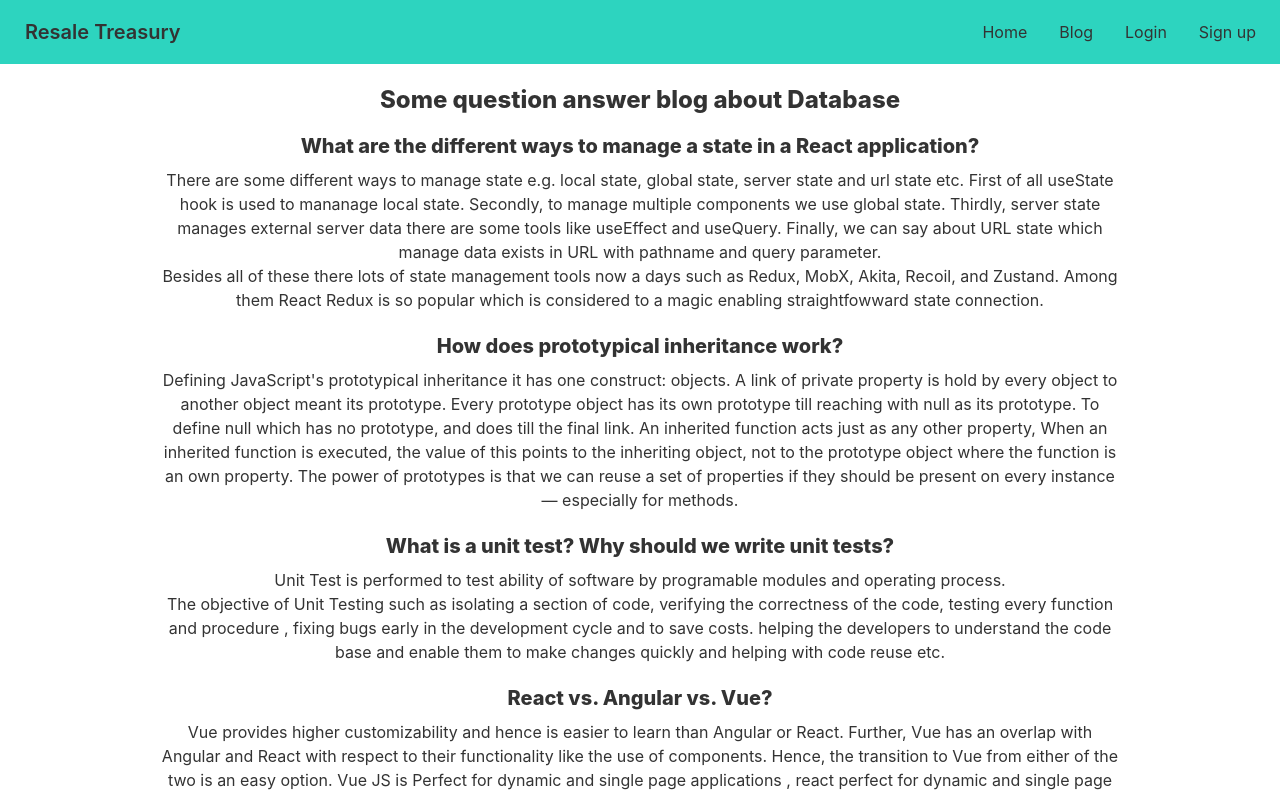
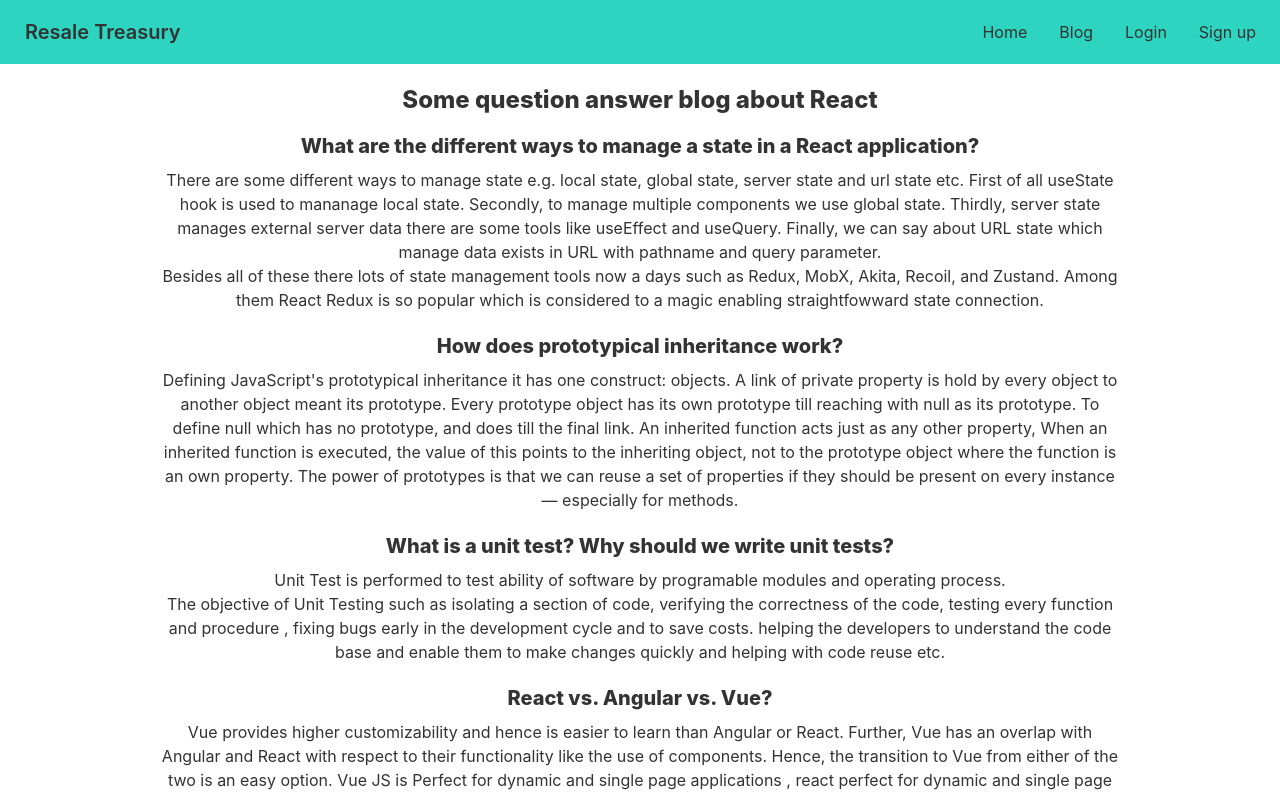
Before and after one commit to Azharul-Islam-Nahid/Resale-Treasury-client, a React (Create React App) app: page /blog in a window 1280 px wide. Shown: the top 795 px of the page. Built offline with nearby package versions, Linux system fonts and the light colour scheme; no server answers.

Commit message:
slight bug fix

```diff
--- a/src/Pages/Blog/Blog.js
+++ b/src/Pages/Blog/Blog.js
@@ -7,7 +7,7 @@ const Blog = () => {
     return (
         <div>
             <section className="container w-9/12 m-auto mt-5 text-center">
-                <h1 className='text-2xl font-extrabold'>Some question answer blog about Database</h1>
+                <h1 className='text-2xl font-extrabold'>Some question answer blog about React</h1>
                 <div className="container mt-4 mb-5 text-center">
                     <h4 className='text-xl mb-2 font-extrabold'> What are the different ways to manage a state in a React application?</h4>
 
--- a/src/Pages/Dashboard/BuyerOrders/BuyerOrders.js
+++ b/src/Pages/Dashboard/BuyerOrders/BuyerOrders.js
@@ -52,7 +52,7 @@ const BuyerOrders = () => {
                                 <p>Buyer name: {order?.name}</p>
                                 <p>Location: {order?.location}</p>
                                 <p>Phone: {order?.phone}</p>
-                                <p className='font-bold'>Price: {order?.price}</p>
+                                <p className='font-bold'>Price: {order?.price}$</p>
                                 <div className="card-actions justify-end">
                                     {
                                         order?.price && !order?.paid &&
--- a/src/Pages/Home/Categories/CategoryOptions.js
+++ b/src/Pages/Home/Categories/CategoryOptions.js
@@ -11,7 +11,7 @@ const CategoryOptions = ({ category }) => {
             <img className='mx-auto w-80' alt='phone brands' src={image} />
             <Link to={`/singleCategories/${category?._id}`} className='mt-5'>
                 <button className="px-6 py-2 border rounded-md bg-sky-600 text-gray-50 border-sky-600">
-                    <span className="sr-only sm:not-sr-only">{name}</span>
+                    <span className="not-sr-only">{name}</span>
                 </button>
             </Link>
         </div>
--- a/src/Pages/Home/SellPosts/SellPosts.js
+++ b/src/Pages/Home/SellPosts/SellPosts.js
@@ -44,7 +44,7 @@ const SellPosts = () => {
                         {advertises.map((advertise) => (
                             <div key={advertise?._id} className=" card card-compact lg:w-80 bg-base-100 shadow-xl shadow-primary">
                                 <figure className=''>
-                                    <img src={advertise?.image} alt="advertise" />
+                                    <img className='h-80' src={advertise?.image} alt="advertise" />
                                 </figure>
                                 <div className="card-body">
                                     <div className='flex justify-between'>
```
